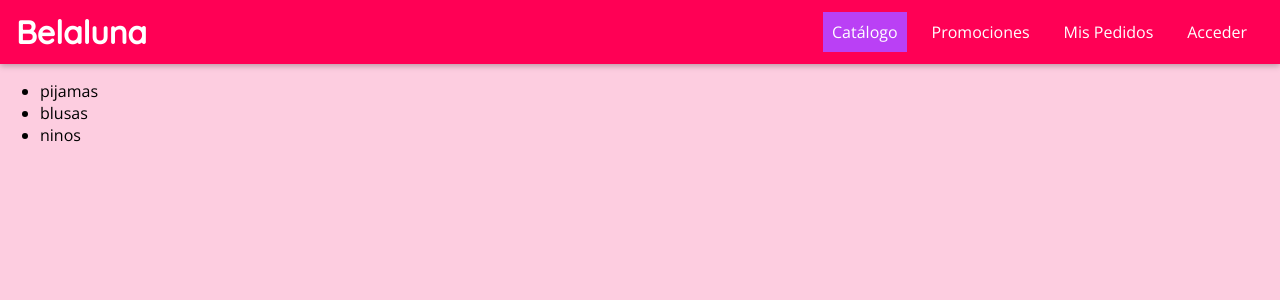
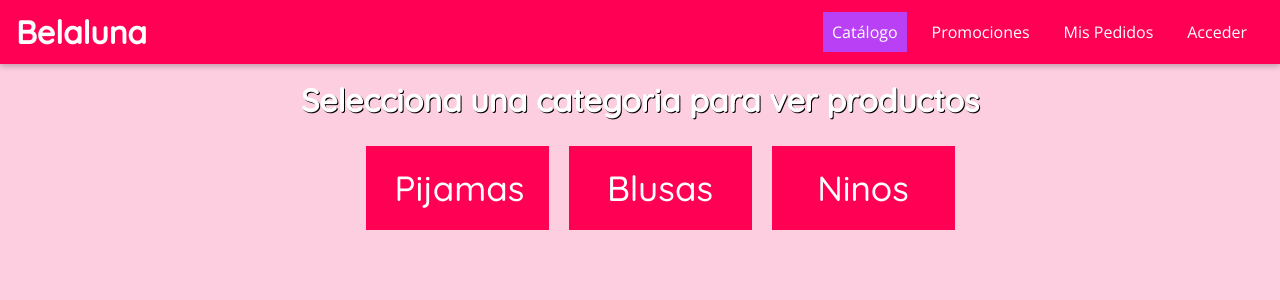
Before and after one commit to cristobalfallascr/frontend_belalunacr, a React (Create React App) app: page /catalogo in a window 1280 px wide. Shown: the top 300 px of the page. Built offline with nearby package versions, Linux system fonts and the light colour scheme.

Commit message:
edited catalog interface

```diff
--- /dev/null
+++ b/src/products/components/CatalogNavigation.css
@@ -0,0 +1,86 @@
+.cat-nav-links {
+  list-style: none;
+  margin: 5px 10px;
+  padding: 20px;
+  text-align: center;
+  width: 15%;
+  height: auto;
+  color: white;
+  text-transform: capitalize;
+
+  justify-content: space-around;
+  align-items: center;
+  font-family: "Quicksand", sans-serif;
+  font-size: 35px;
+  background-color: #ff0055;
+}
+
+.cat-nav-links li {
+}
+
+.cat-nav-links a {
+  border: 1px solid transparent;
+  color: white;
+  text-decoration: none;
+  padding: 0.5rem;
+}
+
+.cat-nav-links a:hover {
+  color: #ba40f5;
+}
+.cat-nav-links a:active {
+  background: #ba40f5;
+  color: white;
+}
+.cat-nav-links a.active {
+  background: #ba40f5;
+  color: white;
+}
+
+.cat-nav-links button {
+  cursor: pointer;
+  border: none;
+  color: #292929;
+  background: transparent;
+  padding: 0.5rem;
+  font: inherit;
+}
+
+.cat-nav-links button:focus {
+  outline: none;
+}
+
+.cat-nav-links button:hover,
+.cat-nav-links button:active {
+  background: #292929;
+  color: white;
+}
+
+@media (min-width: 768px) {
+  .cat-nav-links {
+    flex-direction: row;
+  }
+
+  .cat-nav-links li {
+    margin: 0 0.5rem;
+  }
+
+  .cat-nav-links a {
+    color: white;
+    text-decoration: none;
+  }
+
+  .cat-nav-links button {
+    border: 1px solid white;
+    color: white;
+    background: transparent;
+  }
+
+  .cat-nav-links button:hover {
+    color: #ba40f5;
+  }
+  .cat-nav-links button:active {
+    background: #ba40f5;
+    color: white;
+  }
+}
--- a/src/products/components/CatalogNavigation.js
+++ b/src/products/components/CatalogNavigation.js
@@ -1,8 +1,18 @@
 import React from "react";
+import { Link } from "react-router-dom";
+
+// import local modules
+import Card from "../../shared/components/UIElements/Card";
+
+//import styles
+import "./CatalogNavigation.css";
 
 const CatalogNavigation = (props) => {
-
-  return <li>{props.category}</li>;
+  return (
+    <li className="cat-nav-links">
+      <Link to={`/catalogo/${props.category}`} exact >{props.category}</Link>
+    </li>
+  );
 };
 
 export default CatalogNavigation;
--- /dev/null
+++ b/src/products/pages/Catalog.css
@@ -0,0 +1,13 @@
+.catalog-item-container{
+    display: flex;
+    justify-content: center;
+
+    margin:5px 10px
+}
+
+.catalog-title{
+    text-align: center;
+    font-family: 'Quicksand', sans-serif;
+    color:white;
+    text-shadow: 1px 1px black;
+}
--- a/src/products/pages/Catalog.js
+++ b/src/products/pages/Catalog.js
@@ -5,6 +5,10 @@ import imgTest2 from "../../2020-09-07-095012514.jpg";
 import imgTest3 from "../../2020-09-07-095658270.jpg";
 
 import CatalogNavigation from "../components/CatalogNavigation";
+
+//import styles
+
+import "./Catalog.css";
 
 const DUMMY_CATALOG = [
   {
@@ -48,7 +52,11 @@ const DUMMY_CATALOG = [
 const Catalog = () => {
   return (
     <React.Fragment>
-      <ul>
+    <h1 className="catalog-title">
+      Selecciona una categoria para ver productos
+    </h1>
+
+        <ul className="catalog-item-container">
           {DUMMY_CATALOG.map((product) => {
             return (
               <CatalogNavigation
@@ -59,6 +67,7 @@ const Catalog = () => {
             );
           })}
         </ul>
+
     </React.Fragment>
   );
 };
```
Also changed, not shown: src/shared/pages/Auth.js (added). Lines whose indentation alone changed are shown as unchanged.
